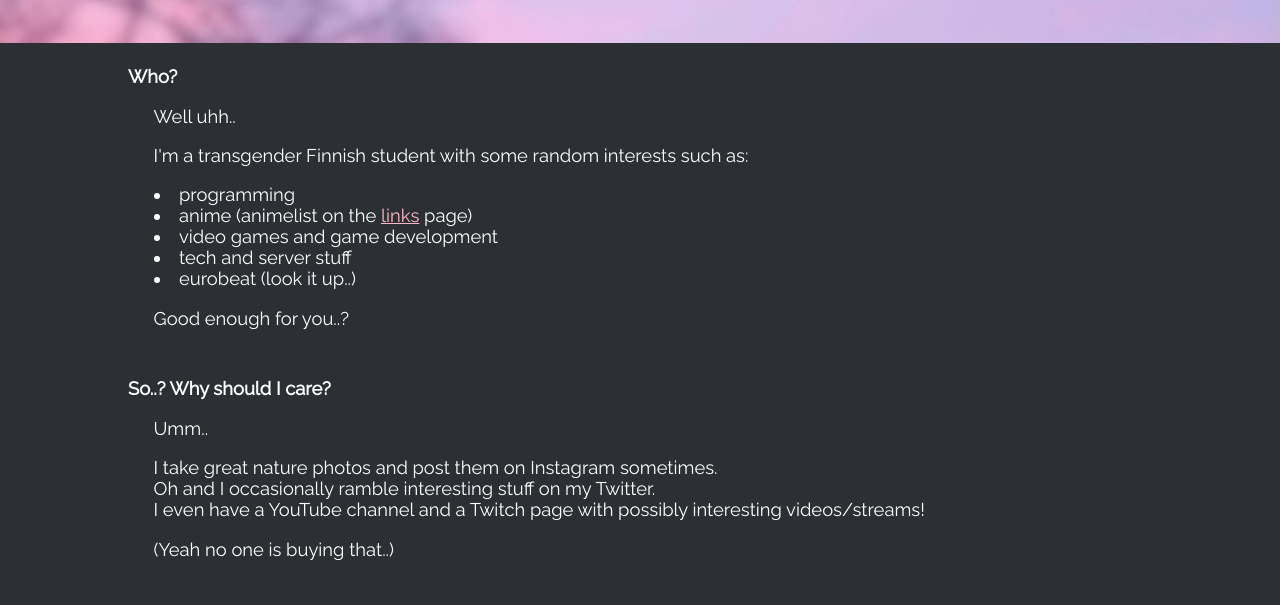
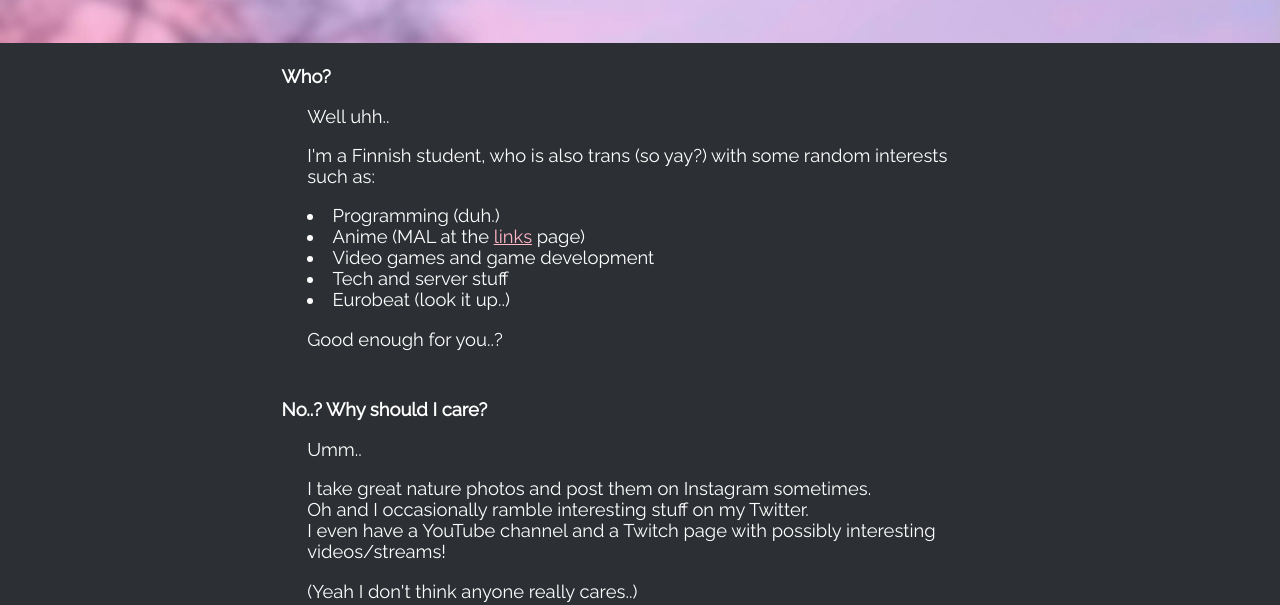
Before and after one commit to Jadetsu/Website, a plain HTML site: page index.html in a window 1280 px wide. Shown: the part 197-802 px from the top of the page. Drawn offline with Linux system fonts and the light colour scheme; a web font is replaced by a local one.

Commit message:
Made it look all pretty at higher resolutions + tinkered with text a bit

```diff
--- a/index.html
+++ b/index.html
@@ -29,29 +29,29 @@
         <article class="center-1">
           <h2>Who?</h2>
           <p>Well uhh..</p>
-          <p>I'm a transgender Finnish student with some random interests such as:</p>
+          <p>I'm a Finnish student, who is also trans (so yay?) with some random interests such as:</p>
           <ul>
-            <li>programming</li>
-            <li>anime (animelist on the <a href="links.html">links</a> page)</li>
-            <li>video games and game development</li>
-            <li>tech and server stuff</li>
-            <li>eurobeat (look it up..)</li>
+            <li>Programming (duh.)</li>
+            <li>Anime (MAL at the <a href="links.html">links</a> page)</li>
+            <li>Video games and game development</li>
+            <li>Tech and server stuff</li>
+            <li>Eurobeat (look it up..)</li>
           </ul>
           <p>Good enough for you..?</p>
         </article>
         <article class="center-2">
-          <h2>So..? Why should I care?</h2>
+          <h2>No..? Why should I care?</h2>
           <p>Umm..</p>
           <p>
             I take great nature photos and post them on Instagram sometimes.
             <br>Oh and I occasionally ramble interesting stuff on my Twitter.
             <br>I even have a YouTube channel and a Twitch page with possibly interesting videos/streams!
           </p>
-          <p>(Yeah no one is buying that..)</p>
+          <p>(Yeah I don't think anyone really cares..)</p>
         </article>
         <article class="center-3">
           <h2>Seriously now.</h2>
-          <p>Okay, I know some programming and on occasion use those skills to do stuff, such as my Discord bot or this website right here. Most of it is for fun as of now since I am still a student and mostly self-learn anything tech-related.</p>
+          <p>Okay, I know some programming and on occasion use those skills to do stuff, such as my Discord bot or this website right here. Most of it is for fun as of now since I am still a student and mostly forced to self-learn anything tech-related.</p>
           <p>Things I have at least some skills with:</p>
           <ul>
             <li>Decent ability with HTML and CSS</li>
@@ -60,6 +60,7 @@
             <li>Basics of video editing. I even have a license of Vegas Pro</li>
             <li>Generally extensive know-how of technology and computers</li>
           </ul>
+          <p>Better? It's not like I can force you to follow me or anything, you make the choice.. For now!</p>
         </article>
         <!--Content ends here-->
         <aside class="aside-right"></aside>
--- a/styles.css
+++ b/styles.css
@@ -125,4 +125,19 @@ article p, article ul{
 }
 /* Grid footer END */
 /* Media queries START */
+@media only screen and (orientation: landscape) and (min-width: 768px) {
+  .grid-content {
+    grid-template-columns: 15% 70% 15%;
+  }
+}
+@media only screen and (orientation: landscape) and (min-width: 1024px) {
+  .grid-content {
+    grid-template-columns: 20% 60% 20%;
+  }
+}
+@media only screen and (orientation: landscape) and (min-width: 1440px) {
+  .grid-content {
+    grid-template-columns: 25% 50% 25%;
+  }
+}
 /* Media queries END */
```
